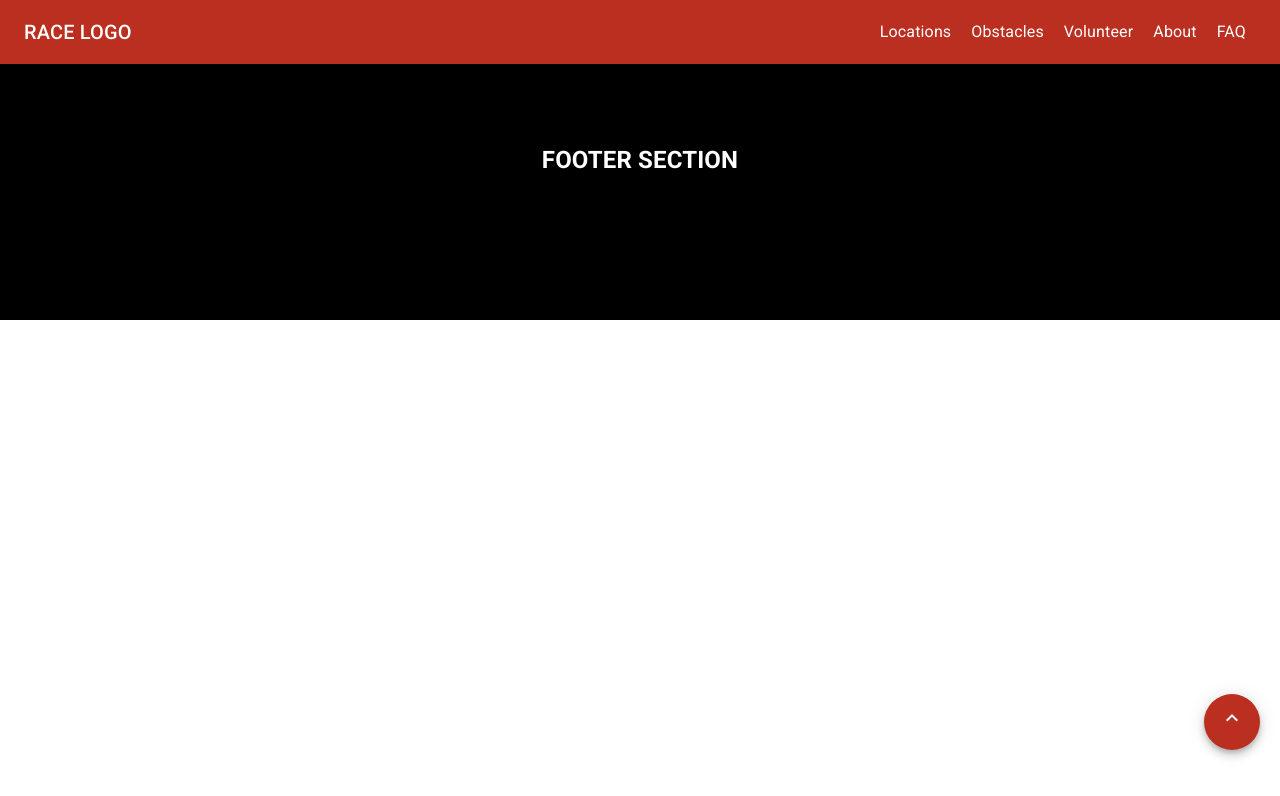
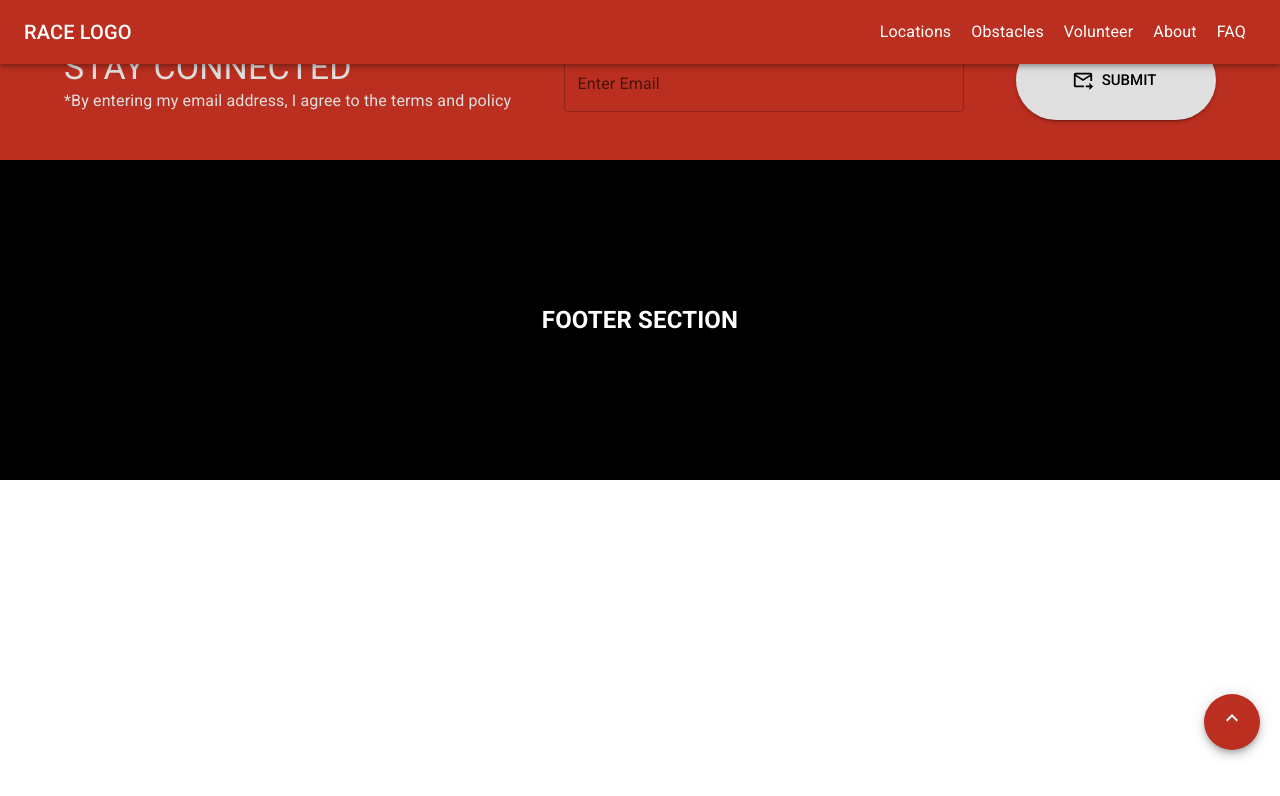
Before and after one commit to xscottxbrownx/ocr-mockup, a React (Vite) app: page / in a window 1280 px wide. Shown: the top 796 px of the page. Built offline with nearby package versions, Linux system fonts and the light colour scheme.

Commit message:
adding Newsletter section

```diff
--- a/src/components/Newsletter.jsx
+++ b/src/components/Newsletter.jsx
@@ -1,7 +1,78 @@
+// Material UI Imports
+import Box from "@mui/material/Box";
+import Button from "@mui/material/Button";
+import Container from "@mui/material/Container";
+import Stack from "@mui/material/Stack";
+import TextField from "@mui/material/TextField";
+import Typography from "@mui/material/Typography";
+import ForwardToInboxOutlinedIcon from "@mui/icons-material/ForwardToInboxOutlined";
+
 export default function Newsletter() {
   return (
-    <>
-      <h2>NEWSLETTER SECTION</h2>
-    </>
+    <Box
+      sx={{
+        backgroundColor: "#BA2F1F",
+        minHeight: "10rem",
+        width: "100vw",
+        display: "flex",
+        alignItems: "center",
+      }}
+    >
+      <Container>
+        <Stack
+          direction="row"
+          sx={{
+            display: "flex",
+            justifyContent: "space-between",
+            alignContent: "center",
+          }}
+        >
+          <Box
+            sx={{
+              display: "flex",
+              flexDirection: "column",
+              justifyContent: "center",
+            }}
+          >
+            <Typography variant="h4" color="#DFDFDF">
+              STAY CONNECTED
+            </Typography>
+            <Typography variant="body1" color="#DFDFDF">
+              *By entering my email address, I agree to the terms and policy
+            </Typography>
+          </Box>
+
+          <TextField
+            type="email"
+            variant="outlined"
+            label="Enter Email"
+            // helperText="*By entering my email address, I agree to the terms and policy"
+            color="secondary"
+            margin="normal"
+            sx={{
+              width: "400px",
+              // backgroundColor: "#5D1810",
+              // border: "2px solid",
+              // borderColor: "black",
+            }}
+          />
+
+          <Button
+            variant="contained"
+            size="large"
+            startIcon={<ForwardToInboxOutlinedIcon />}
+            sx={{
+              borderRadius: "500px",
+              width: "200px",
+              backgroundColor: "#DFDFDF",
+              color: "black",
+              // px: "2rem",
+            }}
+          >
+            SUBMIT
+          </Button>
+        </Stack>
+      </Container>
+    </Box>
   );
 }
--- a/src/layouts/Layout.jsx
+++ b/src/layouts/Layout.jsx
@@ -6,6 +6,7 @@ import KeyboardArrowUpIcon from "@mui/icons-material/KeyboardArrowUp";
 // Component Imports
 import Footer from "../components/Footer";
 import Navbar from "../components/Navbar";
+import Newsletter from "../components/Newsletter";
 
 const style = {
   margin: 0,
@@ -28,6 +29,7 @@ export default function Layout() {
           <KeyboardArrowUpIcon />
         </a>
       </Fab>
+      <Newsletter />
       <Footer />
     </>
   );
```
